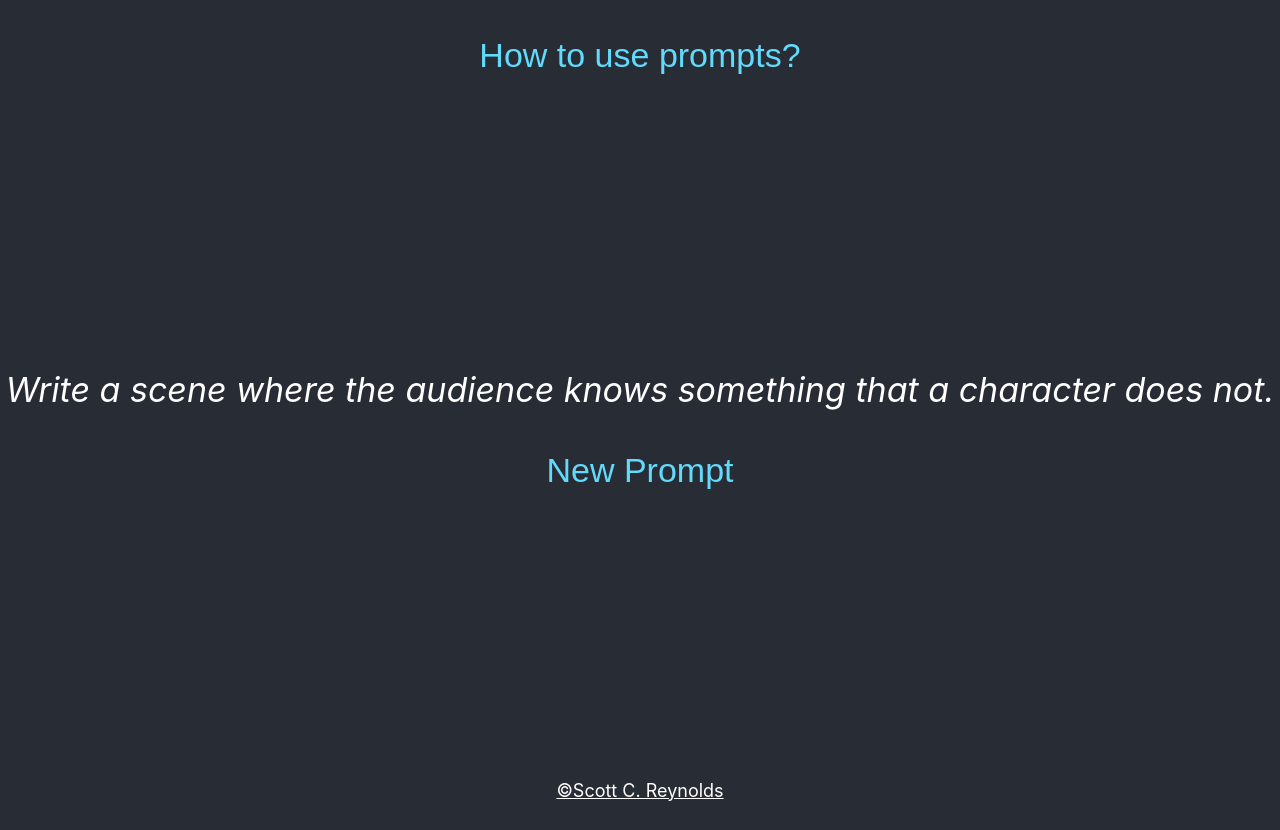
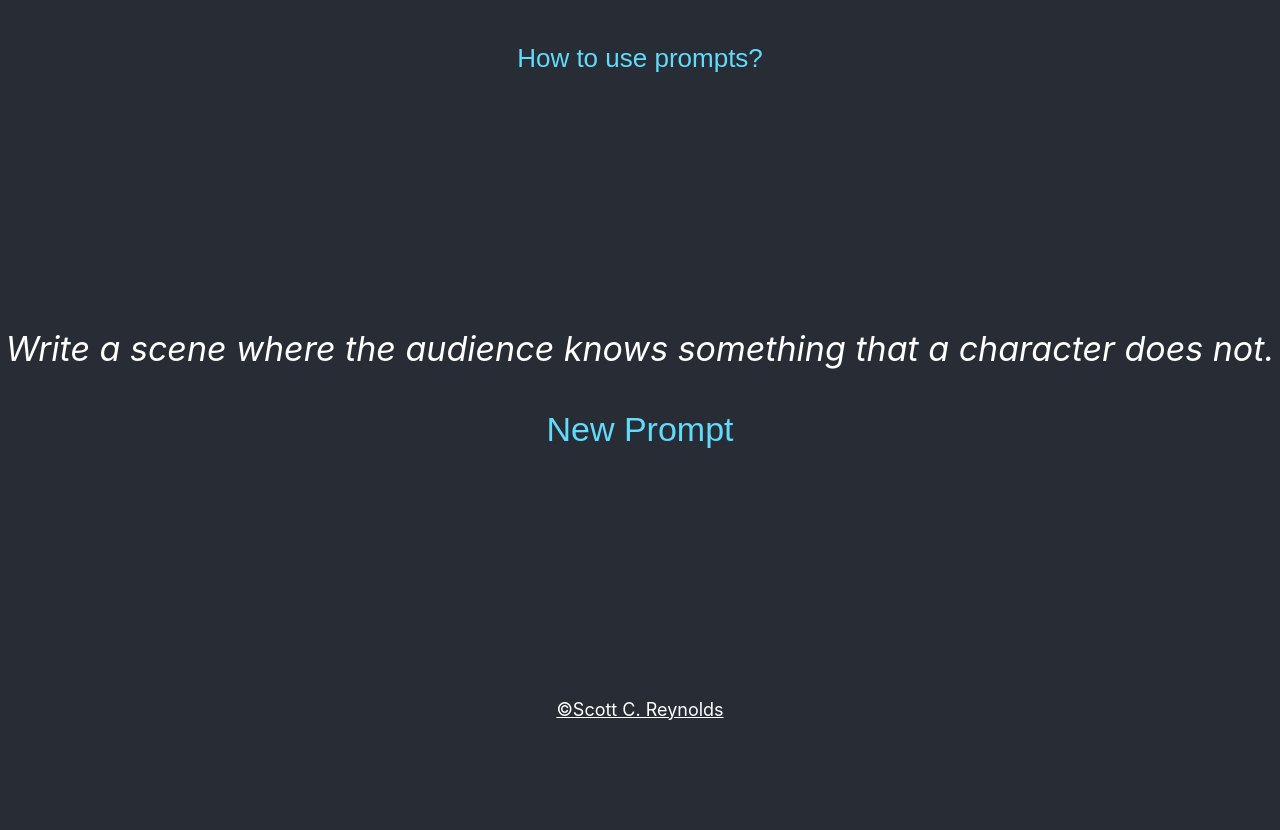
Before and after one commit to scottcreynolds/prompts, a React (Create React App) app: page / in a window 1280 px wide. After the commit the page ends 800 px from the top, so only its background shows below. Built offline with nearby package versions, Linux system fonts and the light colour scheme.

Commit message:
update style

```diff
--- a/src/App.css
+++ b/src/App.css
@@ -9,23 +9,12 @@
   justify-content: center;
 }
 
-.App-logo {
-  height: 40vmin;
-  pointer-events: none;
-}
-
-@media (prefers-reduced-motion: no-preference) {
-  .App-logo {
-    animation: App-logo-spin infinite 20s linear;
-  }
-}
-
 .App-header {
-  min-height: 10vh;
+  min-height: 5vh;
 }
 
 .App-main {
-  min-height: 80vh;
+  min-height: 70vh;
   display: flex;
   flex-direction: column;
   align-items: center;
@@ -38,6 +27,7 @@
   flex-direction: column;
   align-items: baseline;
   justify-content: center;
+  padding-bottom: 5vh;
 }
 
 .copyright {
@@ -59,7 +49,7 @@
   cursor: pointer;
   background: none;
   border: none;
-  font-size: calc(10px + 3vmin);
+  font-size: calc(10px + 2vmin);
 }
 .get-prompt {
   color: #61dafb;
--- a/src/index.css
+++ b/src/index.css
@@ -5,6 +5,7 @@ body {
     sans-serif;
   -webkit-font-smoothing: antialiased;
   -moz-osx-font-smoothing: grayscale;
+  background-color: #282c34;
 }
 
 code {
```
